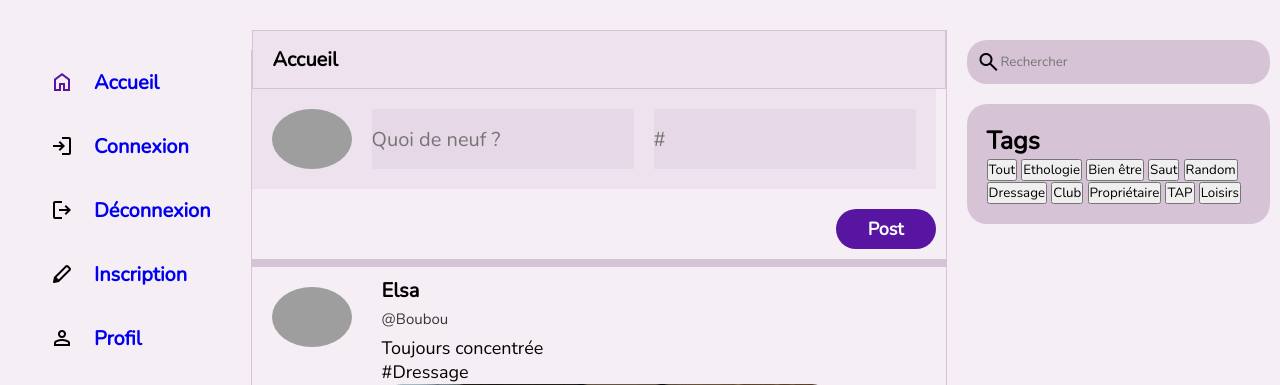
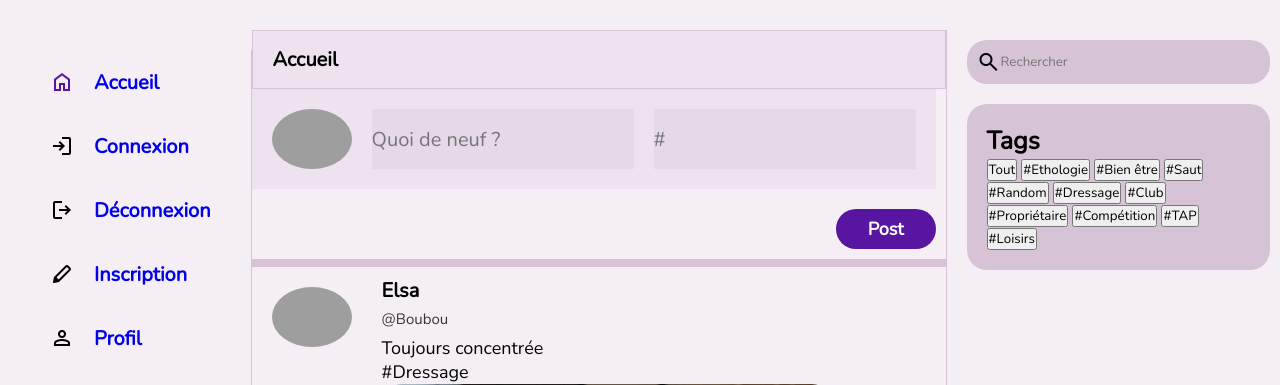
Before and after one commit to LeoraChriquiRestart/Hoofbeat, a PHP site: page / in a window 1280 px wide. Shown: the part 105-490 px from the top of the page. Run offline with PHP 8.4, Linux system fonts and the light colour scheme; data comes from the database, SQL or seed files in the repository; grey boxes are pictures that could not be loaded.

Commit message:
Add files via upload

```diff
--- a/projet_axe/index.php
+++ b/projet_axe/index.php
@@ -7,7 +7,6 @@
     $allCourses = $requete->fetchAll(PDO::FETCH_ASSOC);
 
 ?>
-
 
 <!DOCTYPE html>
 <html lang="fr">
@@ -60,7 +59,7 @@
                 $pseudo = $user["pseudo"];
                 $nom = $user["nom"];
             ?>
-                <div class="feed">
+                <div class="feed tags_<?= $course['tag']?>">
                     <div class="feed__avatar">
                         <img src="https://media.idownloadblog.com/wp-content/uploads/2017/03/Twitter-new-2017-avatar-001.png" alt="">
                     </div>
@@ -118,15 +117,16 @@
             <div class="right-box__tag">
                 <h2>Tags</h2>
                 <button class="tags">Tout</button>
-                <button class="tags">Ethologie</button>
-                <button class="tags">Bien être</button>
-                <button class="tags">Saut</button>
-                <button class="tags">Random</button>
-                <button class="tags">Dressage</button>
-                <button class="tags">Club</button>
-                <button class="tags">Propriétaire</button>
-                <button class="tags">TAP</button>
-                <button class="tags">Loisirs</button>
+                <button class="tags">#Ethologie</button>
+                <button class="tags">#Bien être</button>
+                <button class="tags">#Saut</button>
+                <button class="tags">#Random</button>
+                <button class="tags">#Dressage</button>
+                <button class="tags">#Club</button>
+                <button class="tags">#Propriétaire</button>
+                <button class="tags">#Compétition</button>
+                <button class="tags">#TAP</button>
+                <button class="tags">#Loisirs</button>
             </div>
         </div>
     </div>
--- a/projet_axe/main.js
+++ b/projet_axe/main.js
@@ -58,3 +58,23 @@ window.onload = function () {
 }
 
 // Filtre de tags
+
+const btns = document.querySelectorAll('button.tags');
+
+btns.forEach(btn => {
+  btn.addEventListener('click', () => {
+    const clickedTag = btn.innerHTML;
+    const posts = document.querySelectorAll(`.feed`);
+
+    posts.forEach(post => {
+      if (clickedTag  == "Tout") {
+        post.style.display= "flex";
+      } else {
+        post.style.display= "none";
+        if(post.classList[1].includes(clickedTag)) {
+          post.style.display= "flex";
+        }
+      }
+    });
+  });
+});
```
